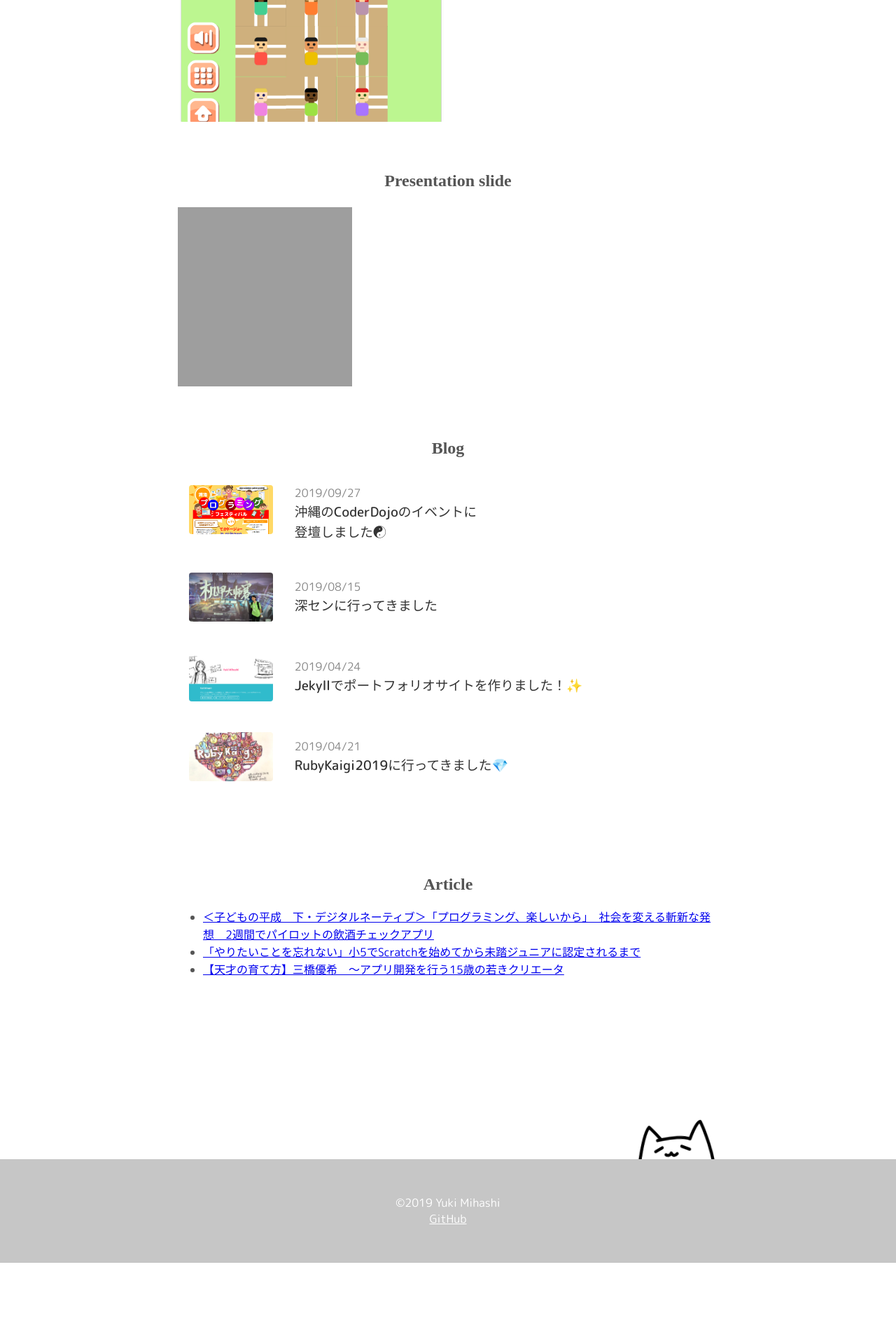
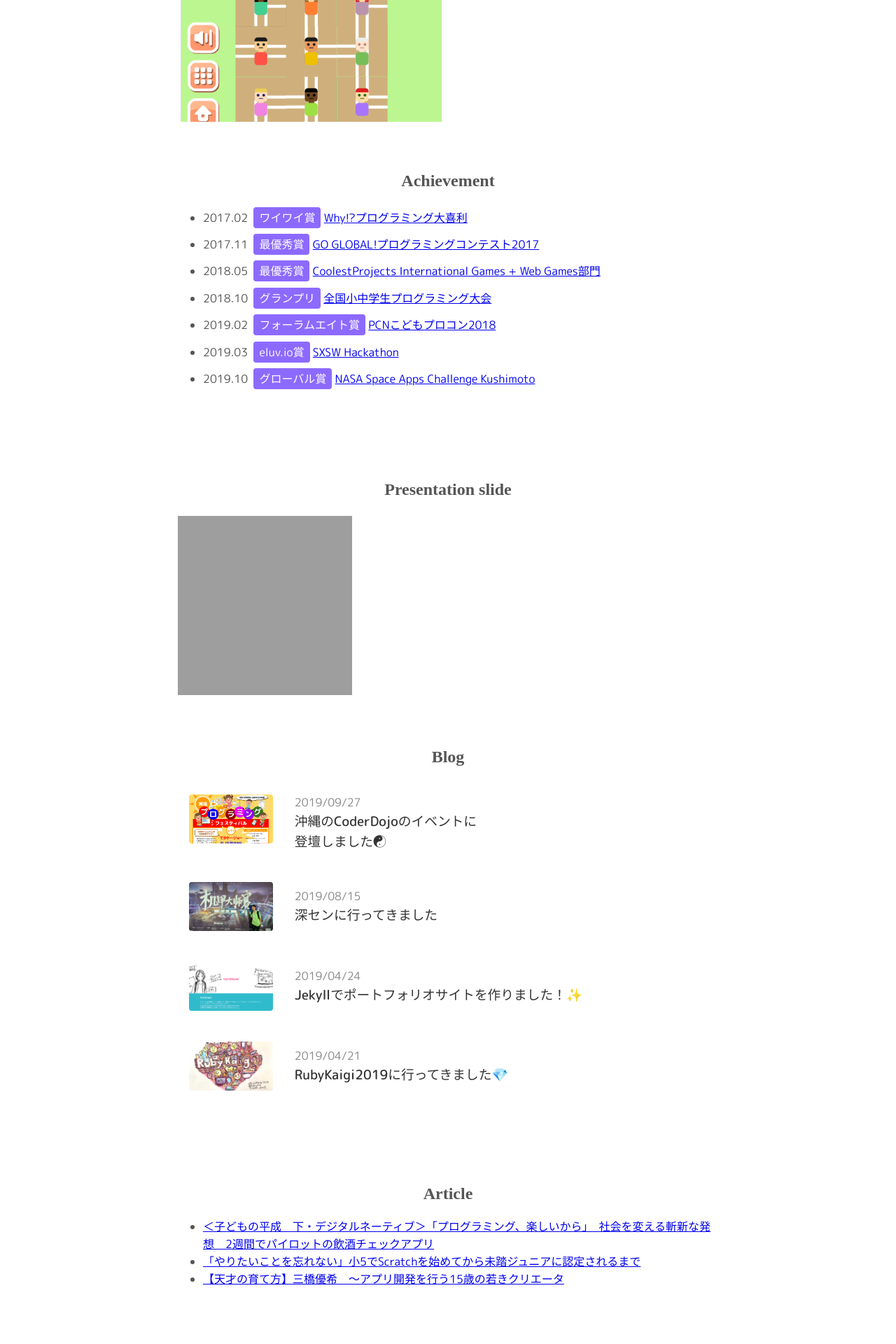
Before and after one commit to madoreenu/yuki384.github.io, a Jekyll site: the page built from index.md, in a window 1280 px wide. Shown: the part 1468-3388 px from the top of the page at 70% size. Built offline with Jekyll 4.4.1, drawn with Linux system fonts in a browser that asks for light colours; nearby versions of some CDN libraries; some web fonts are replaced; before the commit the page ends 3272 px from its top, so only the background shows below that; grey boxes are pictures that could not be loaded.

Commit message:
Add achievement section

```diff
--- /dev/null
+++ b/_data/achievement.yml
@@ -0,0 +1,28 @@
+- event: Why!?プログラミング大喜利
+  title: ワイワイ賞
+  date: "2017.02"
+  url: https://www.nhk.or.jp/school/programming/oogiri/works_07.html
+- event: GO GLOBAL!プログラミングコンテスト2017
+  title: 最優秀賞
+  date: "2017.11"
+  url: https://dojocon2017.coderdojo.jp/contest/
+- event: CoolestProjects International Games + Web Games部門
+  title: 最優秀賞
+  date: "2018.05"
+  url: http://coolestprojects.org/
+- event: 全国小中学生プログラミング大会
+  title: グランプリ
+  date: "2018.10"
+  url: http://jjpc.jp/
+- event: PCNこどもプロコン2018
+  title: フォーラムエイト賞
+  date: "2019.02"
+  url: https://pcn.club/contest/
+- event: SXSW Hackathon
+  title: eluv.io賞
+  date: "2019.03"
+  url: https://www.sxsw.com/conference/sxsw-hackathon/#recap
+- event: NASA Space Apps Challenge Kushimoto
+  title: グローバル賞
+  date: "2019.10"
+  url: https://space-apps-kushimoto.github.io/
--- a/assets/css/main.scss
+++ b/assets/css/main.scss
@@ -345,3 +345,18 @@ footer{
   height: calc(20vw);
   object-fit: cover;
 }
+.achi{
+  li{
+    line-height: 2.4em;
+  }
+  a{
+    text-align: right;
+  }
+}
+.achi-title{
+  background-color: #8D6AFF;
+  border-radius: 4px;
+  color: #fff;
+  padding: 4px 8px;
+  margin-left: 4px;
+}
--- a/index.md
+++ b/index.md
@@ -35,6 +35,14 @@ layout: default
     </div>
   </div></a>
   {% endfor %}
+</div>
+<div id="achievement" class="section">
+  <h2>Achievement</h2>
+  <ul class="achi">
+  {% for achi in site.data.achievement %}
+  <li>{{ achi.date }} <span class="achi-title">{{achi.title}}</span> <a href="{{ achi.url }}" target="_blank" class="achievement">{{ achi.event }}</a></li>
+  {% endfor %}
+  </ul>
 </div>
 <div id="Presentation" class="section">
   <h2>Presentation slide</h2>
```
